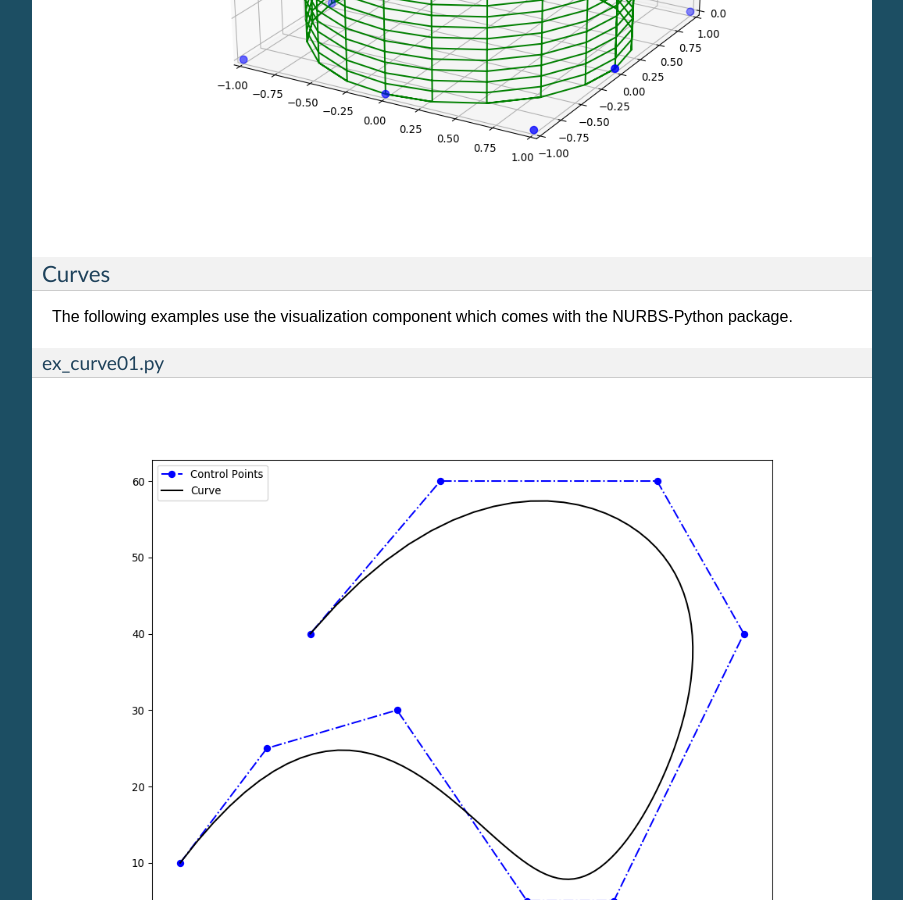
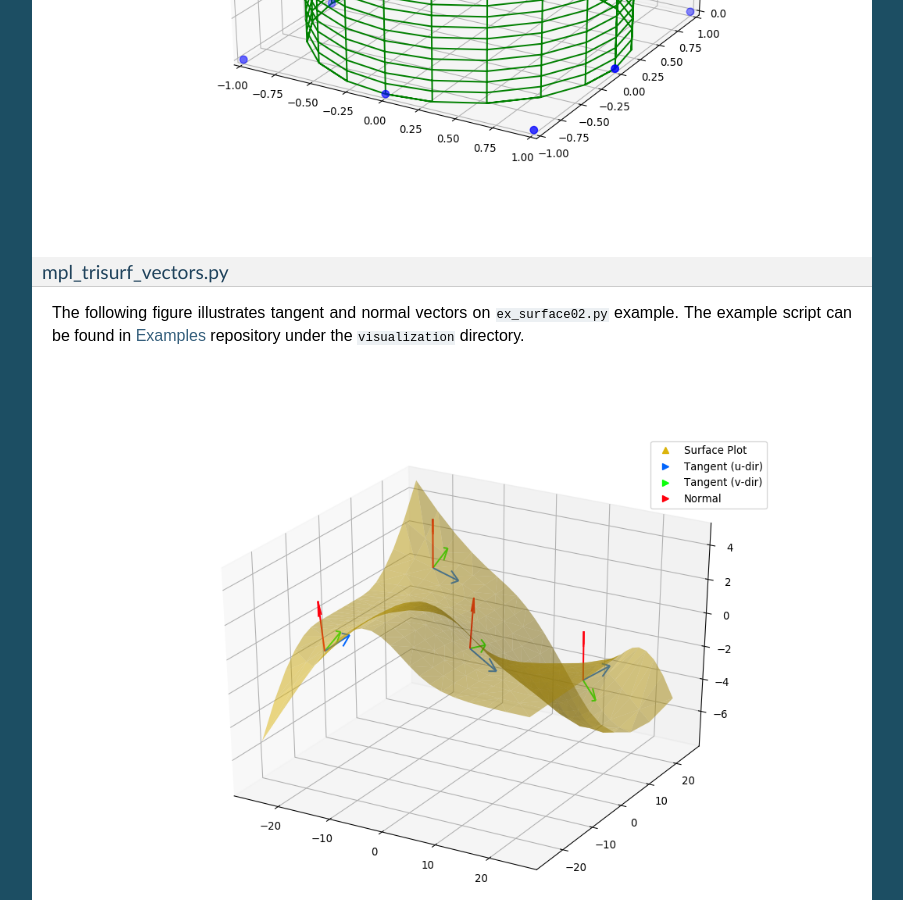
Before and after one commit to orbingol/NURBS-Python, a Sphinx documentation site: the page built from docs/visualization.rst, in a window 1280 px wide and 900 px high, scrolled down 3401 px. Shown: the whole window, without its empty margins (198-1101 px from the left). Built offline with Sphinx 7.4.7, drawn with Linux system fonts in a browser that asks for light colours; formulas are drawn with MathJax 3; some of the changed text lies outside the part shown.

Commit message:
Add a new visualization example figure

```diff
--- a/docs/visualization.rst
+++ b/docs/visualization.rst
@@ -68,6 +68,15 @@ ex_surface03.py
 
 .. image:: images/ex_surface03_mpl.png
     :alt: Surface example 3
+
+mpl_trisurf_vectors.py
+~~~~~~~~~~~~~~~~~~~~~~
+
+The following figure illustrates tangent and normal vectors on ``ex_surface02.py`` example.
+The example script can be found in Examples_ repository under the ``visualization`` directory.
+
+.. image:: images/ex_surface02_mpl_vectors.png
+    :alt: Surface example 2 with tangent and normal vectors
 
 Curves
 ------
```
Also changed, not shown: docs/images/ex_surface02_mpl_vectors.png (added).
